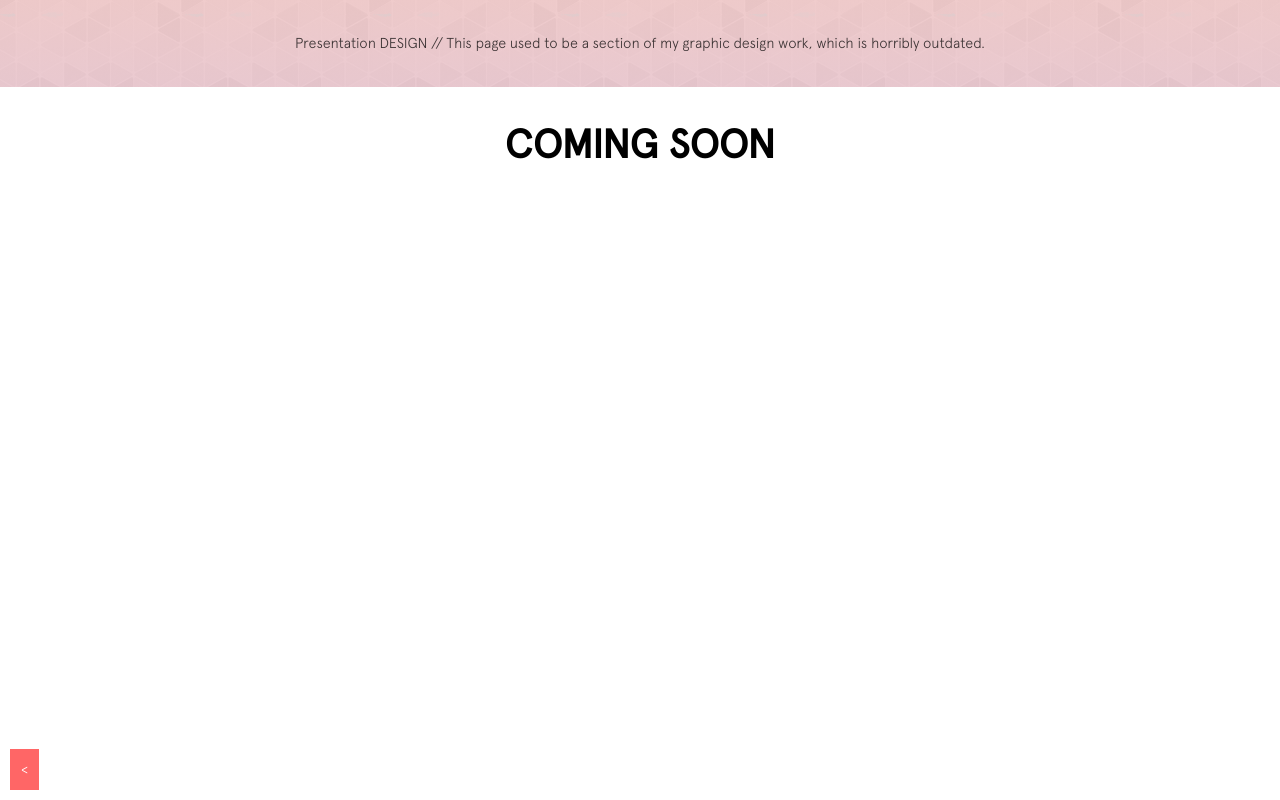
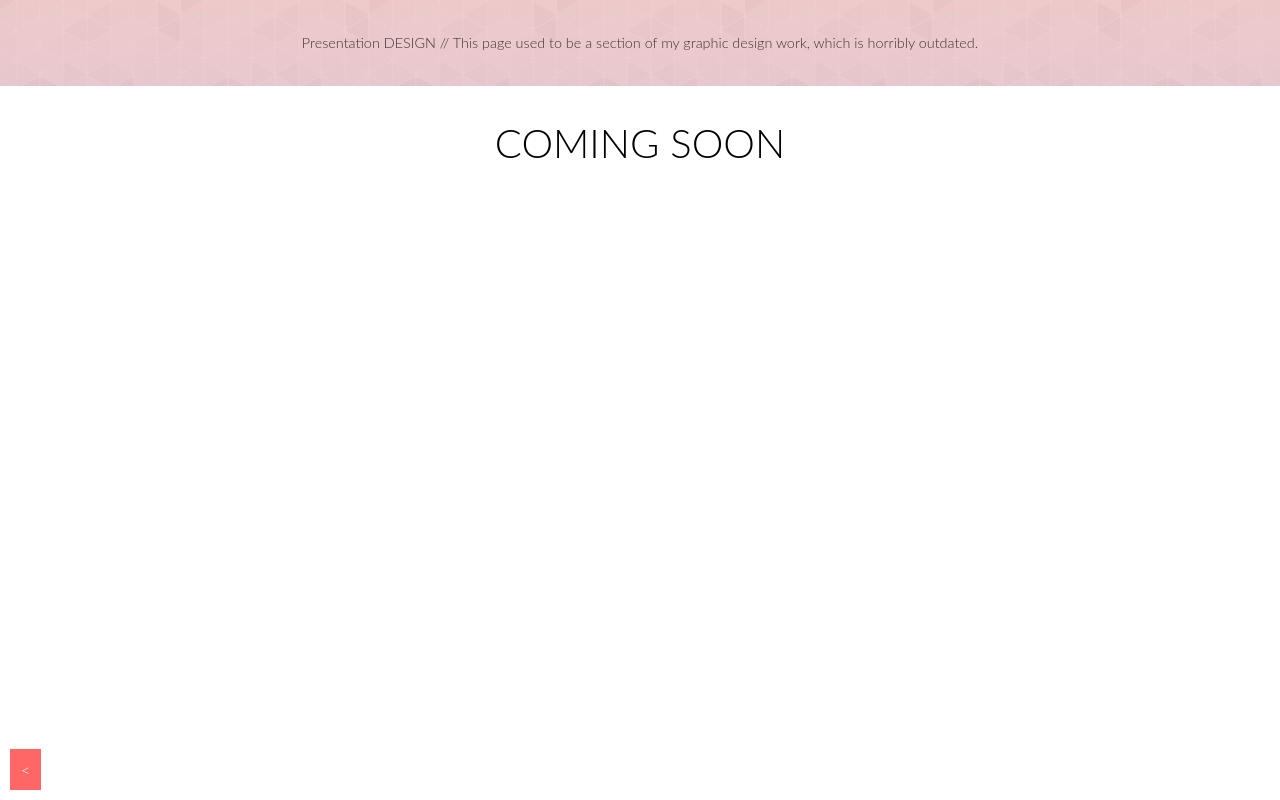
Before and after one commit to bossibly/bossibly.github.io, a plain HTML site: page 2016/gifts.html in a window 1280 px wide. Drawn offline with nearby package versions, Linux system fonts and the light colour scheme; files that its build step writes are made by us from their sources.

Commit message:
Switch from Apercu to Lato
Having to update the fonts on your two year old portfolio has to be some sort of sick joke.

```diff
--- a/2016/css/home.css
+++ b/2016/css/home.css
@@ -2340,7 +2340,8 @@ h1, h2, h3 {
   color: #ffffff; }
 
 h4, a, p {
-  font-family: apercu-light, sans-serif; }
+  font-family: Lato, apercu-light, sans-serif;
+  font-weight: 300; }
 
 h4, p {
   color: #222222;
--- a/2016/css/port.css
+++ b/2016/css/port.css
@@ -8,11 +8,13 @@ body {
   font-family: apercu-light;
   src: url("../assets/fonts/apercu/apercu-light.woff"); }
 h1, h2, h3 {
-  font-family: apercu-regular;
+  font-family: Lato, apercu-regular, sans-serif;
+  font-weight: 300;
   color: #000000; }
 
 h4, a, p {
-  font-family: apercu-light; }
+  font-family: Lato, apercu-light, sans-serif;
+  font-weight: 300 }
 
 h4, p {
   color: #222222;
@@ -159,7 +161,7 @@ a:hover {
 
 li {
   font-size: 0.8em;
-  font-family: apercu-light;
+  font-family: Lato, apercu-light, sans-serif;
   line-height: 1.8em;
   color: #444444;
   right: 100; }
```
